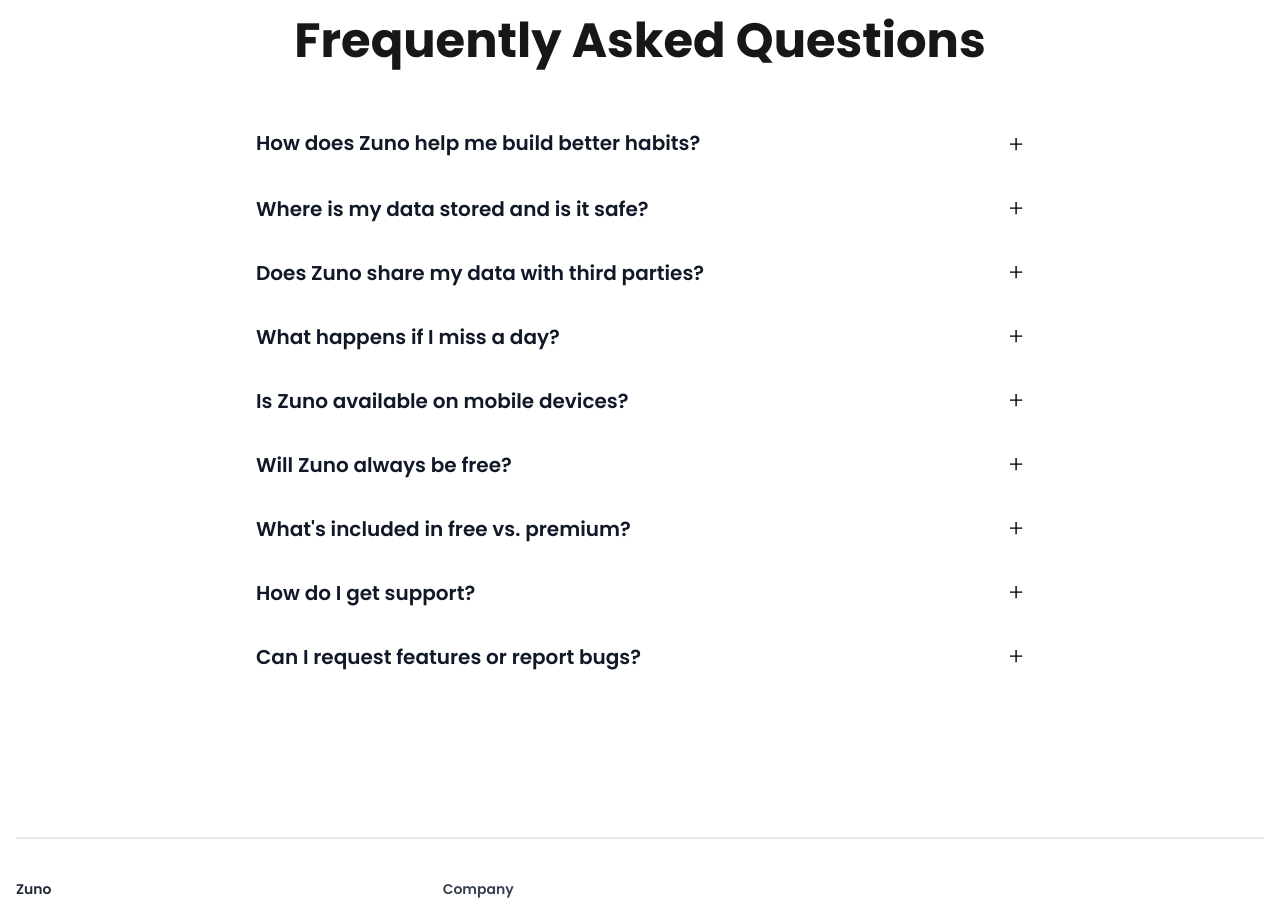
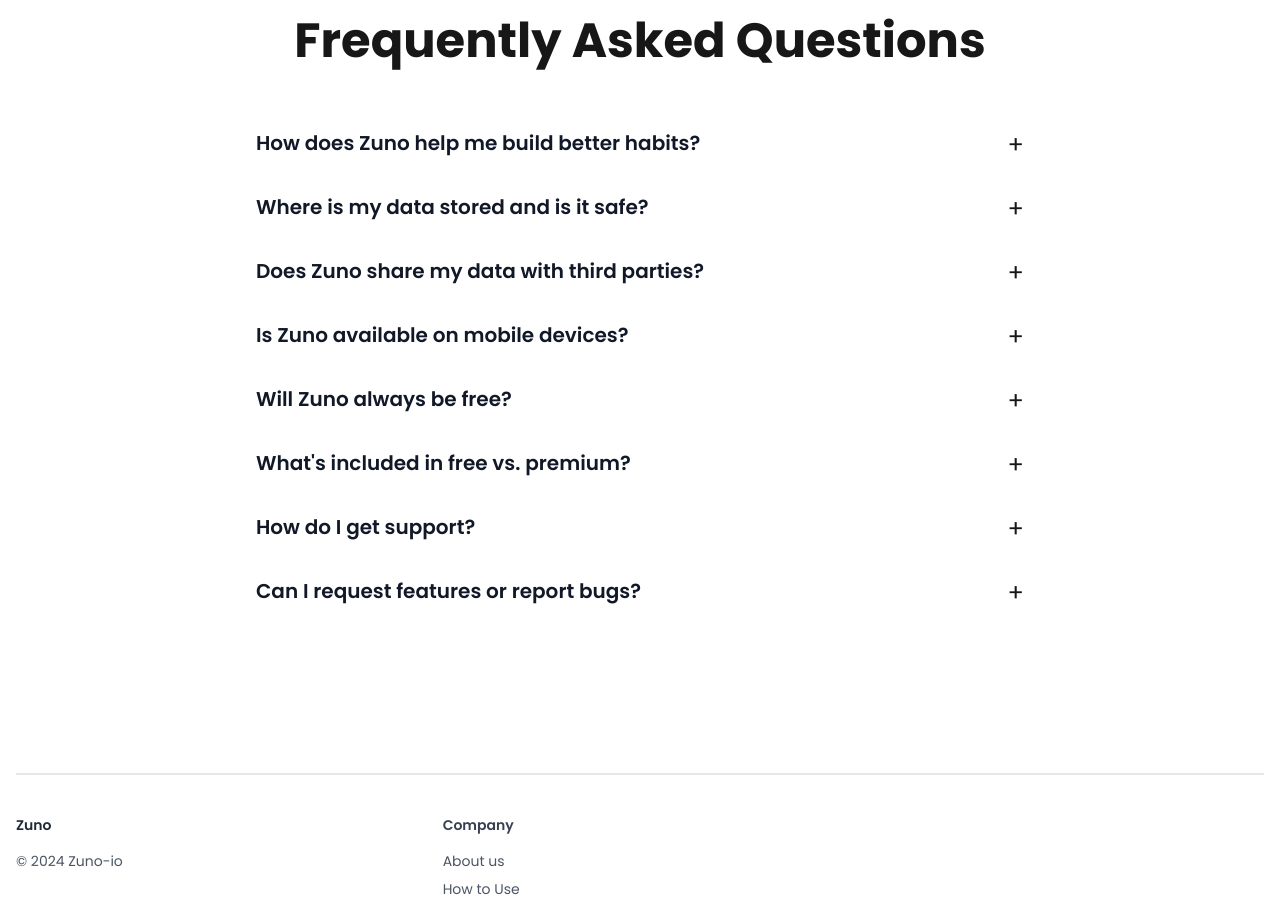
Before and after one commit to gyimadu/habit-tracker, a Next.js app: page / in a window 1280 px wide. Shown: the part 1540-2446 px from the top of the page. Built offline with nearby package versions, Linux system fonts and the light colour scheme.

Commit message:
updated faq section

```diff
--- a/src/app/page.tsx
+++ b/src/app/page.tsx
@@ -185,7 +185,7 @@
                 onClick={() => toggleFaq('how')}
               >
                 <h3 className="text-xl font-semibold text-gray-900">How does Zuno help me build better habits?</h3>
-                <span className={`text-2xl font-light transition-transform duration-300 ${expandedFaqs['how'] ? 'rotate-45' : 'rotate-0'}`}>+</span>
+                <span className={`text-2xl font-normal transition-transform duration-300 ${expandedFaqs['how'] ? 'rotate-45' : 'rotate-0'}`}>+</span>
               </div>
               {expandedFaqs['how'] && (
                 <p className="text-black text-base">
@@ -196,11 +196,11 @@
 
             <div className="space-y-2">
               <div
-                className="flex justify-between items-center cursor-pointer"
+                className="flex justify-between items-start cursor-pointer"
                 onClick={() => toggleFaq('data')}
               >
                 <h3 className="text-xl font-semibold text-gray-900">Where is my data stored and is it safe?</h3>
-                <span className={`text-2xl font-light transition-transform duration-300 ${expandedFaqs['data'] ? 'rotate-45' : 'rotate-0'}`}>+</span>
+                <span className={`text-2xl font-normal transition-transform duration-300 ${expandedFaqs['data'] ? 'rotate-45' : 'rotate-0'}`}>+</span>
               </div>
               {expandedFaqs['data'] && (
                 <p className="text-black text-base">
@@ -211,11 +211,11 @@
 
             <div className="space-y-2">
               <div
-                className="flex justify-between items-center cursor-pointer"
+                className="flex justify-between items-start cursor-pointer"
                 onClick={() => toggleFaq('privacy')}
               >
                 <h3 className="text-xl font-semibold text-gray-900">Does Zuno share my data with third parties?</h3>
-                <span className={`text-2xl font-light transition-transform duration-300 ${expandedFaqs['privacy'] ? 'rotate-45' : 'rotate-0'}`}>+</span>
+                <span className={`text-2xl font-normal transition-transform duration-300 ${expandedFaqs['privacy'] ? 'rotate-45' : 'rotate-0'}`}>+</span>
               </div>
               {expandedFaqs['privacy'] && (
                 <p className="text-black text-base">
@@ -226,26 +226,11 @@
 
             <div className="space-y-2">
               <div
-                className="flex justify-between items-center cursor-pointer"
-                onClick={() => toggleFaq('streak')}
-              >
-                <h3 className="text-xl font-semibold text-gray-900">What happens if I miss a day?</h3>
-                <span className={`text-2xl font-light transition-transform duration-300 ${expandedFaqs['streak'] ? 'rotate-45' : 'rotate-0'}`}>+</span>
-              </div>
-              {expandedFaqs['streak'] && (
-                <p className="text-black text-base">
-                  We offer a 24-hour grace period and &quot;streak freezes&quot; to maintain your streak during planned breaks.
-                </p>
-              )}
-            </div>
-
-            <div className="space-y-2">
-              <div
-                className="flex justify-between items-center cursor-pointer"
+                className="flex justify-between items-start cursor-pointer"
                 onClick={() => toggleFaq('mobile')}
               >
                 <h3 className="text-xl font-semibold text-gray-900">Is Zuno available on mobile devices?</h3>
-                <span className={`text-2xl font-light transition-transform duration-300 ${expandedFaqs['mobile'] ? 'rotate-45' : 'rotate-0'}`}>+</span>
+                <span className={`text-2xl font-normal transition-transform duration-300 ${expandedFaqs['mobile'] ? 'rotate-45' : 'rotate-0'}`}>+</span>
               </div>
               {expandedFaqs['mobile'] && (
                 <p className="text-black text-base">
@@ -256,11 +241,11 @@
 
             <div className="space-y-2">
               <div
-                className="flex justify-between items-center cursor-pointer"
+                className="flex justify-between items-start cursor-pointer"
                 onClick={() => toggleFaq('free')}
               >
                 <h3 className="text-xl font-semibold text-gray-900">Will Zuno always be free?</h3>
-                <span className={`text-2xl font-light transition-transform duration-300 ${expandedFaqs['free'] ? 'rotate-45' : 'rotate-0'}`}>+</span>
+                <span className={`text-2xl font-normal transition-transform duration-300 ${expandedFaqs['free'] ? 'rotate-45' : 'rotate-0'}`}>+</span>
               </div>
               {expandedFaqs['free'] && (
                 <p className="text-black text-base">
@@ -271,11 +256,11 @@
 
             <div className="space-y-2">
               <div
-                className="flex justify-between items-center cursor-pointer"
+                className="flex justify-between items-start cursor-pointer"
                 onClick={() => toggleFaq('plans')}
               >
                 <h3 className="text-xl font-semibold text-gray-900">What&apos;s included in free vs. premium?</h3>
-                <span className={`text-2xl font-light transition-transform duration-300 ${expandedFaqs['plans'] ? 'rotate-45' : 'rotate-0'}`}>+</span>
+                <span className={`text-2xl font-normal transition-transform duration-300 ${expandedFaqs['plans'] ? 'rotate-45' : 'rotate-0'}`}>+</span>
               </div>
               {expandedFaqs['plans'] && (
                 <p className="text-black text-base">
@@ -286,11 +271,11 @@
 
             <div className="space-y-2">
               <div
-                className="flex justify-between items-center cursor-pointer"
+                className="flex justify-between items-start cursor-pointer"
                 onClick={() => toggleFaq('support')}
               >
                 <h3 className="text-xl font-semibold text-gray-900">How do I get support?</h3>
-                <span className={`text-2xl font-light transition-transform duration-300 ${expandedFaqs['support'] ? 'rotate-45' : 'rotate-0'}`}>+</span>
+                <span className={`text-2xl font-normal transition-transform duration-300 ${expandedFaqs['support'] ? 'rotate-45' : 'rotate-0'}`}>+</span>
               </div>
               {expandedFaqs['support'] && (
                 <p className="text-black text-base">
@@ -301,11 +286,11 @@
 
             <div className="space-y-2">
               <div
-                className="flex justify-between items-center cursor-pointer"
+                className="flex justify-between items-start cursor-pointer"
                 onClick={() => toggleFaq('feedback')}
               >
                 <h3 className="text-xl font-semibold text-gray-900">Can I request features or report bugs?</h3>
-                <span className={`text-2xl font-light transition-transform duration-300 ${expandedFaqs['feedback'] ? 'rotate-45' : 'rotate-0'}`}>+</span>
+                <span className={`text-2xl font-normal transition-transform duration-300 ${expandedFaqs['feedback'] ? 'rotate-45' : 'rotate-0'}`}>+</span>
               </div>
               {expandedFaqs['feedback'] && (
                 <p className="text-black text-base">
```
